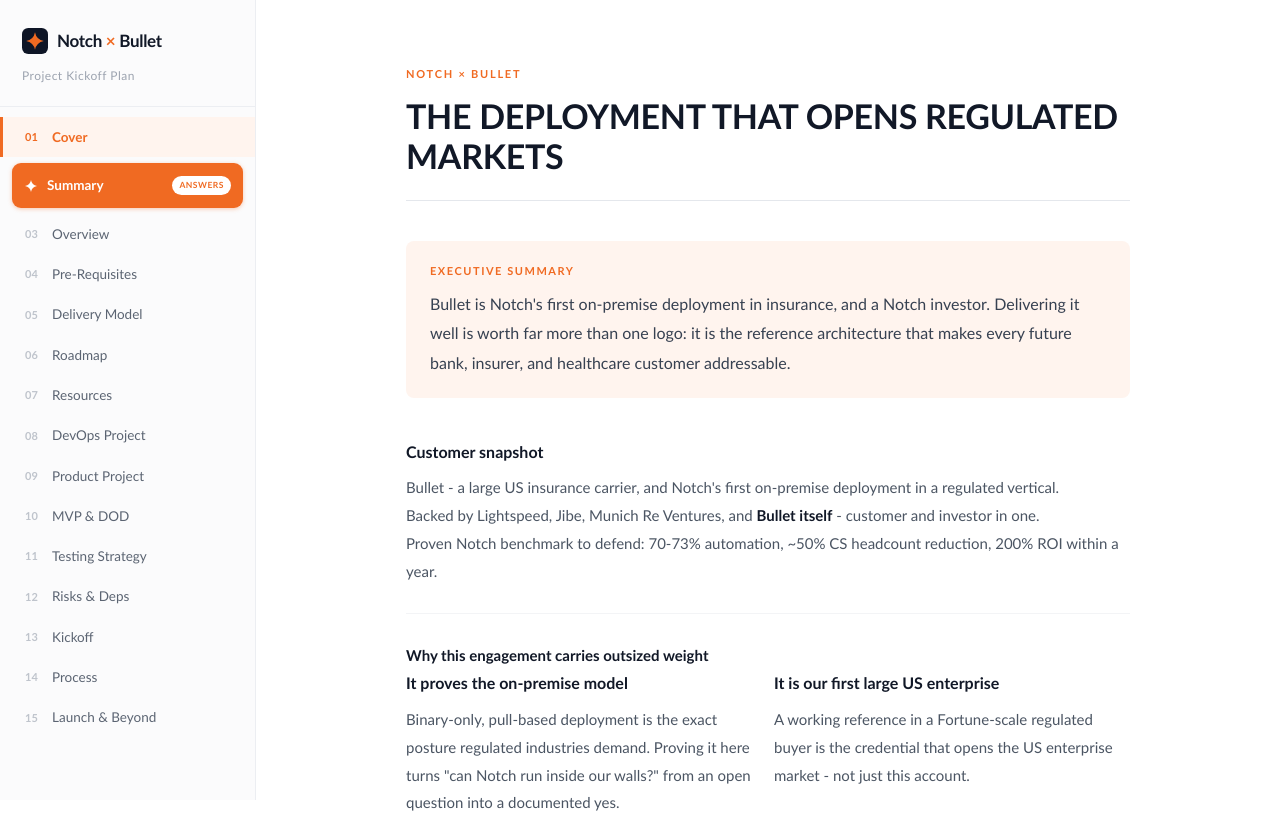
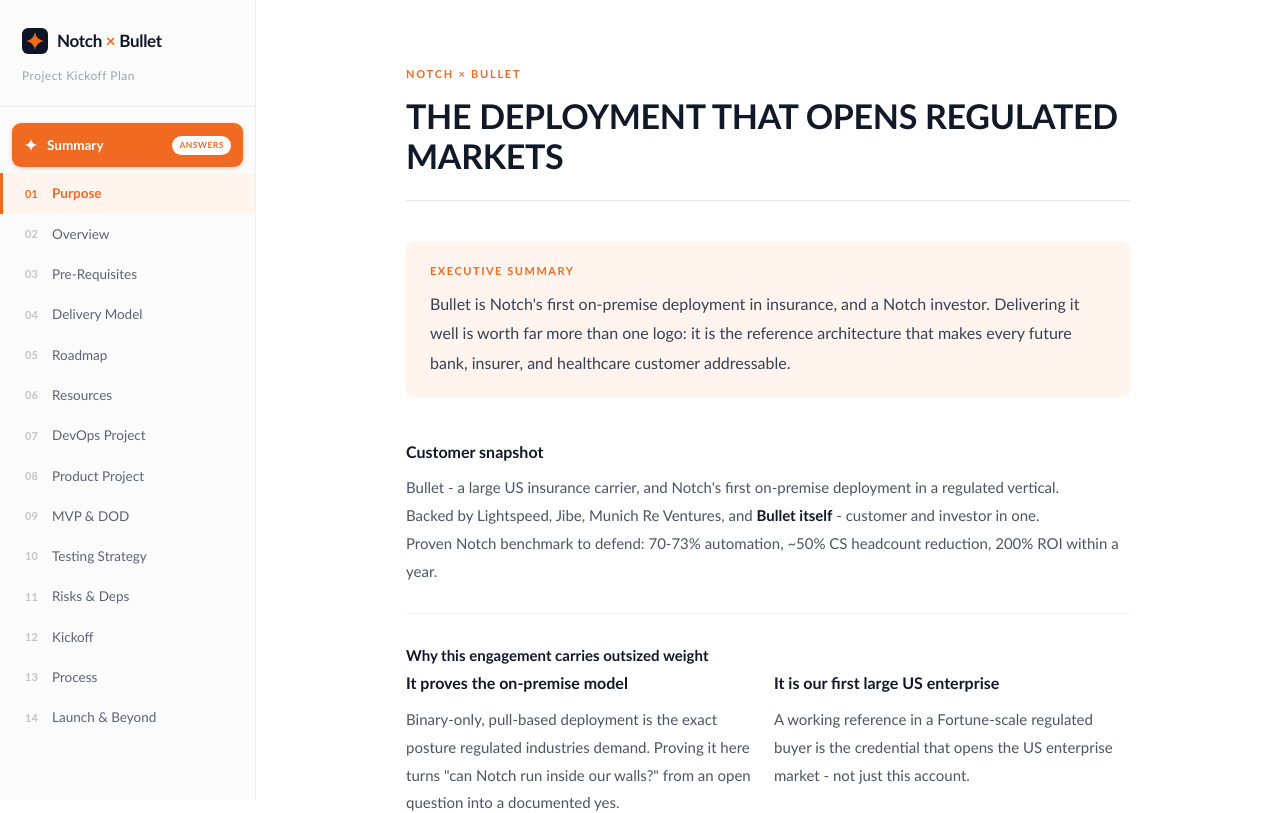
Before and after one commit to OrSchiffmann/Notch-task, a React (Vite) app: page / in a window 1280 px wide. Shown: the top 813 px of the page. Built offline with nearby package versions, Linux system fonts and the light colour scheme.

Commit message:
Nav: Summary to top (unnumbered), rename Cover to Purpose (now 01), renumber rest

```diff
--- a/src/App.jsx
+++ b/src/App.jsx
@@ -16,8 +16,8 @@
 import SummaryTab from './components/tabs/Summary'
 
 const TABS = [
-  { id: 'cover',       label: 'Cover',            component: Cover },
   { id: 'summary',     label: 'Summary',           component: SummaryTab },
+  { id: 'cover',       label: 'Purpose',           component: Cover },
   { id: 'overview',    label: 'Overview',          component: Overview },
   { id: 'prereqs',     label: 'Pre-Requisites',   component: PreRequisites },
   { id: 'dual-track',  label: 'Delivery Model',   component: DualTrack },
@@ -139,7 +139,7 @@
                 onMouseEnter={e => { if (!active) e.currentTarget.style.background = '#F2F3F5' }}
                 onMouseLeave={e => { if (!active) e.currentTarget.style.background = 'transparent' }}>
                 <span style={{ fontSize: 11, fontWeight: 600, color: active ? '#F06A22' : '#BFC4CC', minWidth: 16 }}>
-                  {String(i + 1).padStart(2, '0')}
+                  {String(i).padStart(2, '0')}
                 </span>
                 {tab.label}
               </button>
@@ -218,7 +218,7 @@
                   border: 'none', cursor: 'pointer',
                 }}>
                 <span style={{ fontSize: 11, fontWeight: 600, color: active ? '#F06A22' : '#BFC4CC', minWidth: 16 }}>
-                  {String(i + 1).padStart(2, '0')}
+                  {String(i).padStart(2, '0')}
                 </span>
                 {tab.label}
               </button>
```
